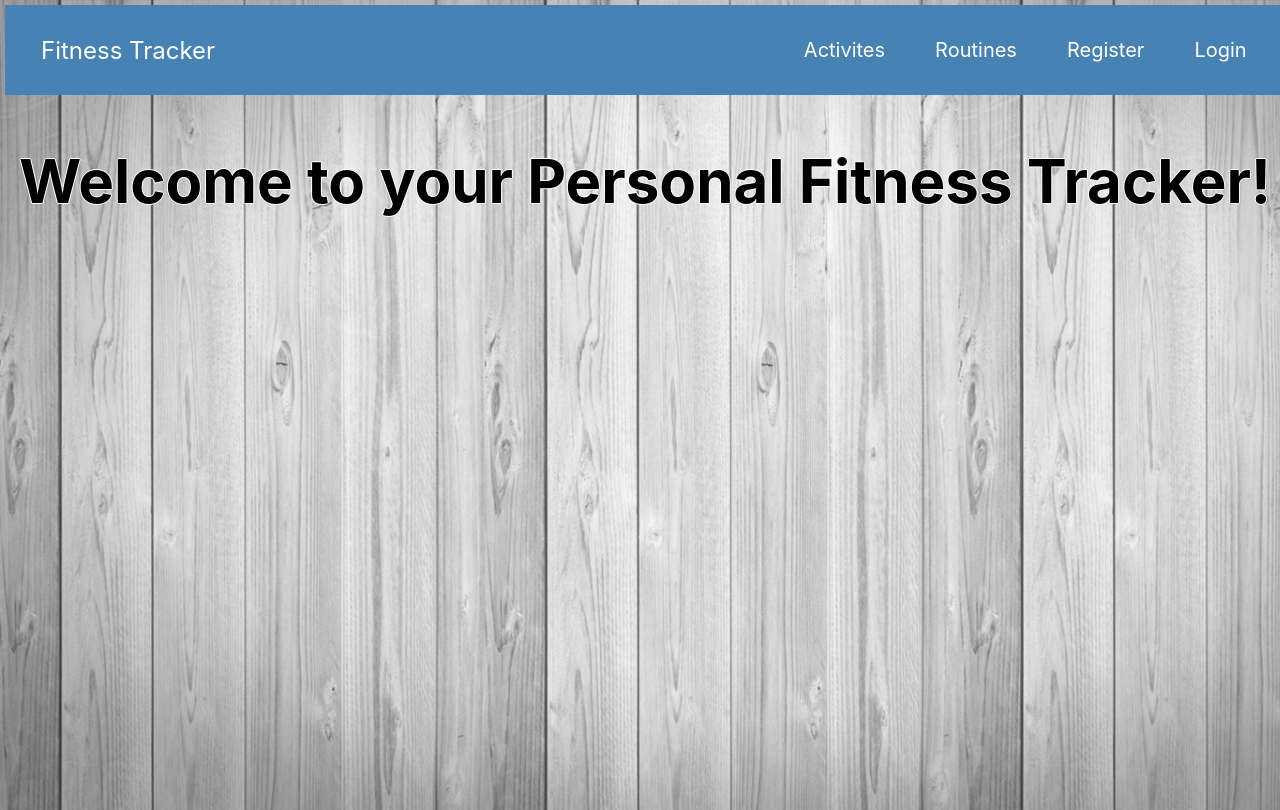
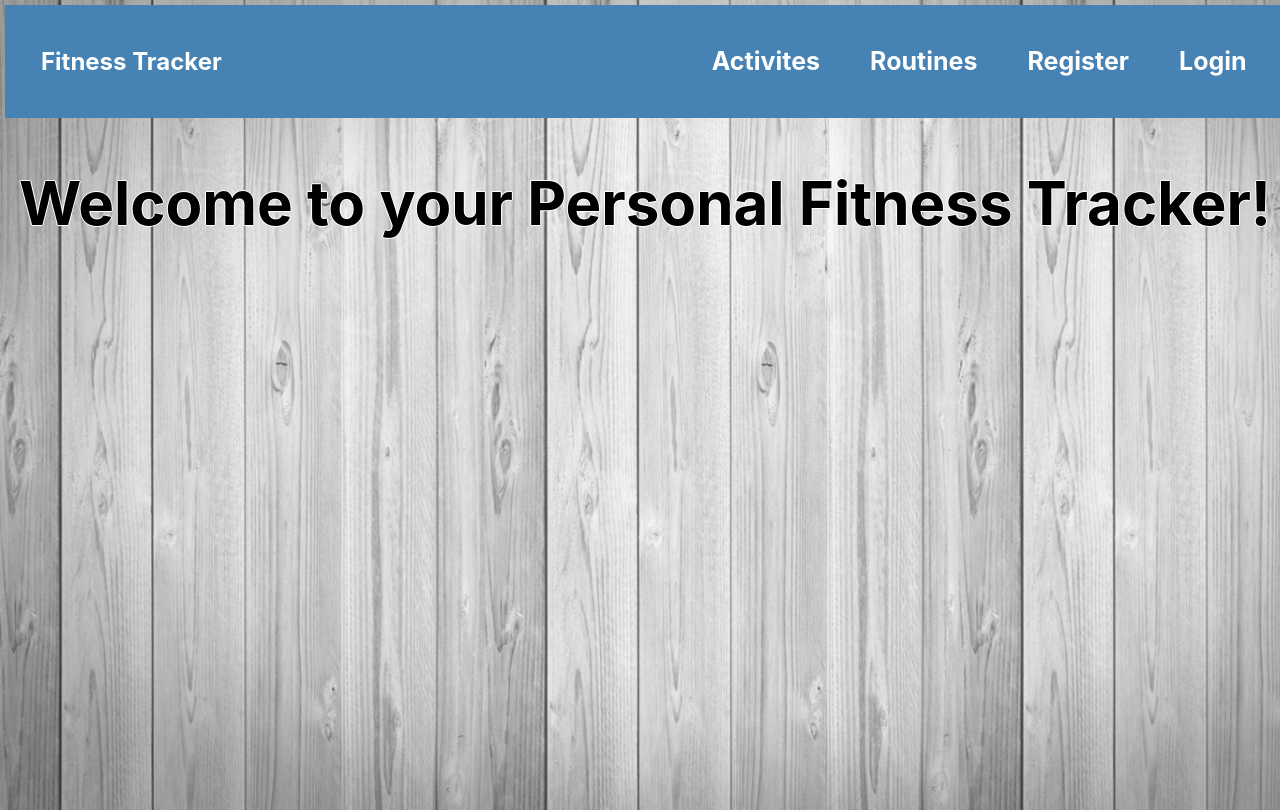
Before and after one commit to ColinH58/FitnessTrackerFrontend, a React (Create React App) app: page / in a window 1280 px wide. Built offline with nearby package versions, Linux system fonts and the light colour scheme.

Commit message:
tweaked the sytling a bit

```diff
--- a/src/App.css
+++ b/src/App.css
@@ -55,12 +55,16 @@ button {
 }
 
 .Navbar {
+  display: flex;
+  flex-direction: row;
+  flex-wrap: wrap;
+  align-items: center;
+  justify-content: space-between;
   background-color: steelblue;
   color: white;
+  font-size: 1.25rem;
   height: 4.5em;
-  display: flex;
-  align-items: center;
-  justify-content: space-between;
+  font-weight: bold;
 }
 
 .NavTitle {
--- a/src/components/MyRoutines.jsx
+++ b/src/components/MyRoutines.jsx
@@ -5,7 +5,7 @@ import DeleteRoutine from "./DeleteRoutine";
 import { getMyRoutines } from "../api";
 
 const MyRoutines = () => {
-  const [userRoutines, setUserRoutines] = useState([]);
+  const [userRoutines, setUserRoutines] = useState({});
 
   useEffect(() => {
     const fetchRoutines = async () => {
@@ -18,13 +18,15 @@ const MyRoutines = () => {
     fetchRoutines();
   }, []);
 
+  // console.log(userRoutines)
+
   return (
     <div className="Components">
       <MyRoutineForm
         userRoutines={userRoutines}
         setUserRoutines={setUserRoutines}
       />
-      {userRoutines.length > 1 ? (
+      {userRoutines.length >= 1 ? (
         userRoutines.map((routine) => {
           return (
             <div className="Cards" key={routine.id}>
```
